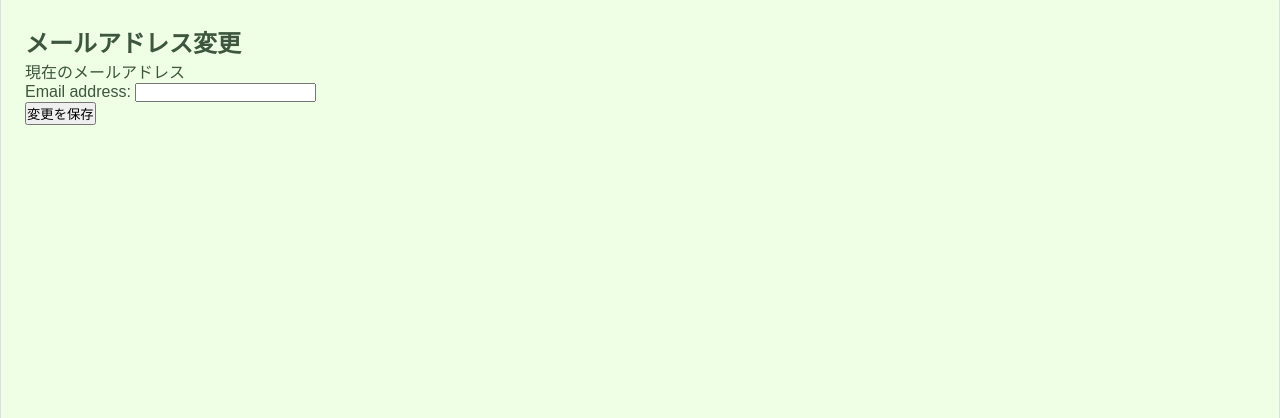
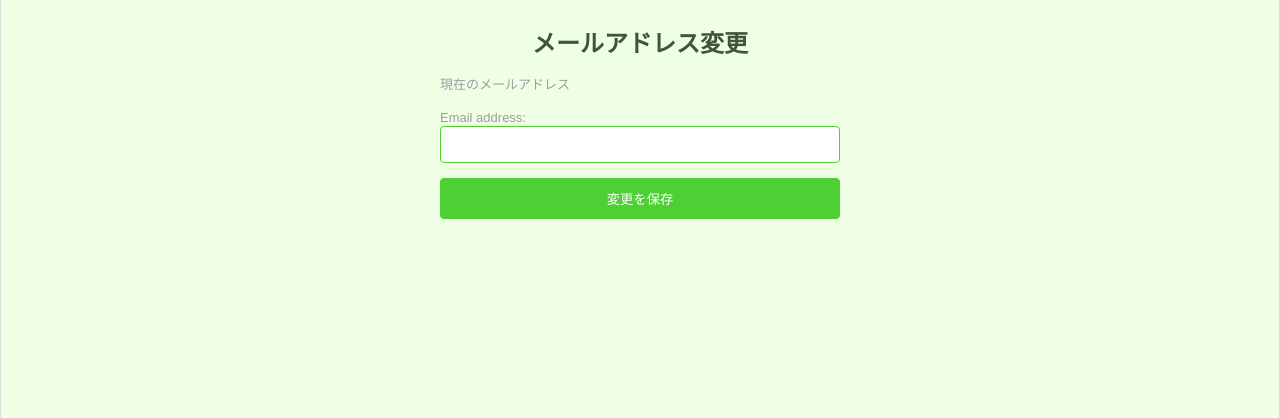
Before and after one commit to Takapass/TECH-JAM-RAIZAP, a Django app: page /change-email/ in a window 1280 px wide. Shown: the part 56-474 px from the top of the page. Run offline with Django 5.2, Linux system fonts and the light colour scheme; a user stored in the database is signed in.

Commit message:
fix: resolve conflicts and apply local changes

```diff
--- /dev/null
+++ b/activities/static/activities/change.css
@@ -0,0 +1,44 @@
+.profile-container {
+  margin: 0 auto;
+  width: 90%;
+  max-width: 400px;
+}
+
+.section-title {
+  display: block;
+  text-align: center;
+  margin-bottom: 15px;
+}
+
+.form-group {
+  margin-bottom: 15px;
+}
+
+label {
+  font-size: 13px;
+  color: #9d9d9d;
+}
+
+.form-input {
+  display: block;
+  width: 100%;
+  padding: 10px;
+  border: 1px solid #4ECF34;
+  border-radius: 4px;
+}
+
+.save-button {
+  width: 100%;
+  padding: 10px;
+  background-color: #4ECF34;
+  color: #ffffff;
+  border: 1px solid #4ECF34;
+  border-radius: 4px;
+  transition: background 0.3s;
+  transition: color 0.3s;
+}
+
+.save-button:hover {
+  background-color: #ffffff;
+  color: #4ECF34;
+}
--- a/activities/templates/activities/change_email.html
+++ b/activities/templates/activities/change_email.html
@@ -1,7 +1,7 @@
 {% extends 'activities/base.html' %}
 {% load static %}
-
 {% block content %}
+<link rel="stylesheet" href="{% static 'activities/change.css' %}">
 <div class="profile-container">
     <h2 class="section-title">メールアドレス変更</h2>
 
--- a/activities/templates/activities/change_password.html
+++ b/activities/templates/activities/change_password.html
@@ -1,7 +1,7 @@
 {% extends 'activities/base.html' %}
 {% load static %}
-
 {% block content %}
+<link rel="stylesheet" href="{% static 'activities/change.css' %}">
 <div class="profile-container">
     <h2 class="section-title">パスワード変更</h2>
 
```
